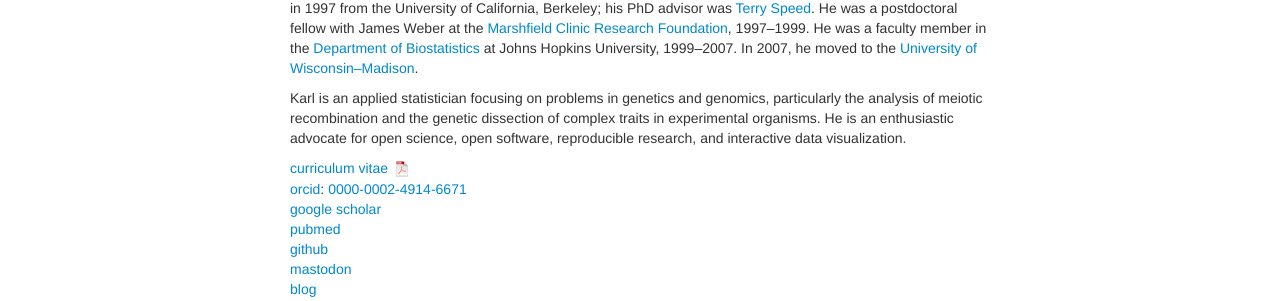
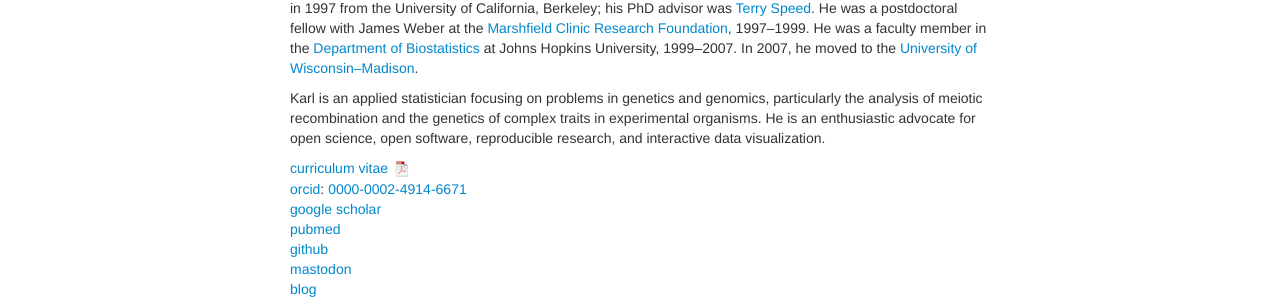
Before and after one commit to kbroman/kbroman.github.io, a Jekyll site: the page built from about.md, in a window 1280 px wide. Shown: the part 224-525 px from the top of the page. Built offline with Jekyll 4.4.1, drawn with Linux system fonts in a browser that asks for light colours.

Commit message:
Small change in about.md

```diff
--- a/about.md
+++ b/about.md
@@ -27,7 +27,7 @@
 
 Karl is an applied statistician focusing on problems in genetics and
 genomics, particularly the analysis of meiotic recombination and the
-genetic dissection of complex traits in experimental organisms.
+genetics of complex traits in experimental organisms.
 He is an enthusiastic advocate for open science, open software,
 reproducible research, and interactive data visualization.
 
```
